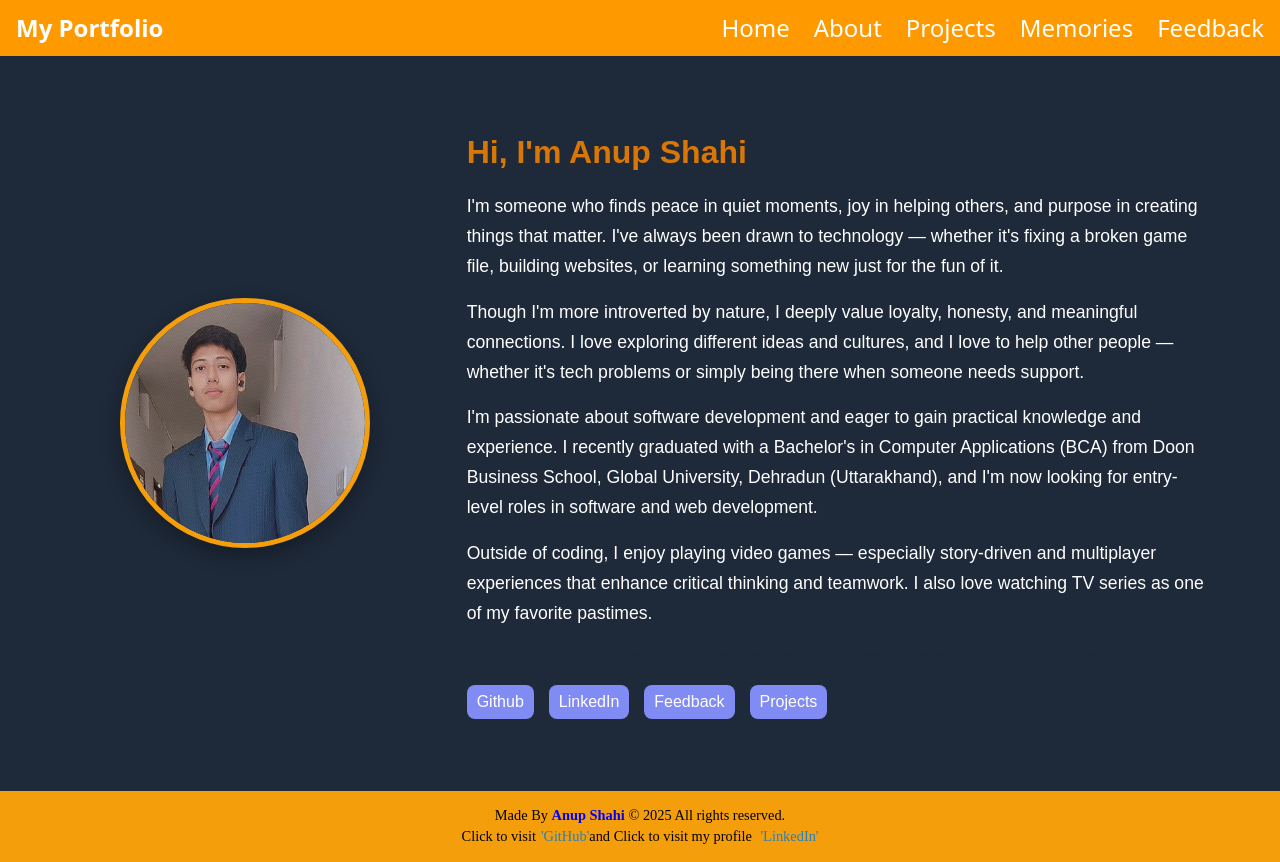
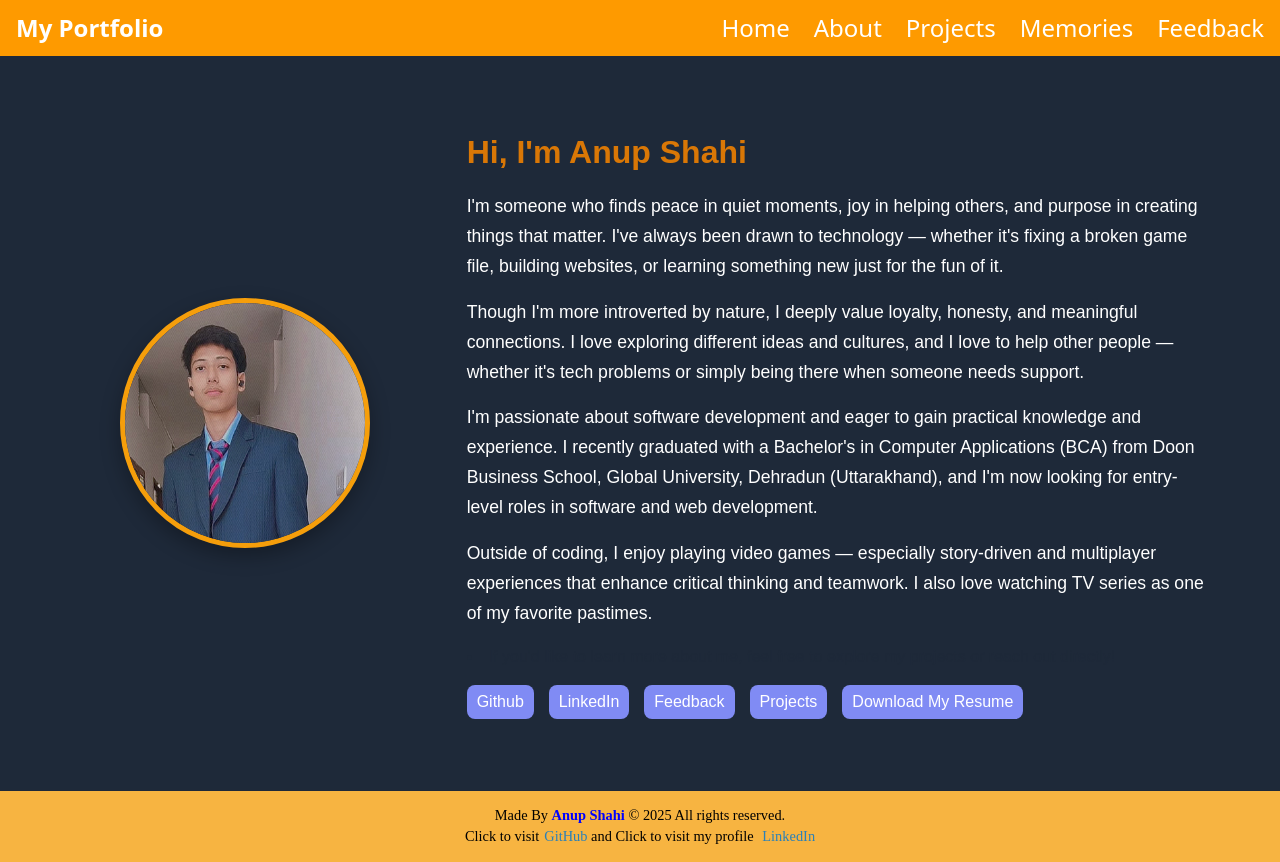
Before and after one commit to bhanu0221/My-Portfolio, a React (Vite) app: page / in a window 1280 px wide. Built offline with nearby package versions, Linux system fonts and the light colour scheme.

Commit message:
some samll changes

```diff
--- a/src/components/Footer.jsx
+++ b/src/components/Footer.jsx
@@ -9,13 +9,13 @@ function Footer() {
             width: "100%",
             fontSize: "0.90rem",
             color: "black",
-            backgroundColor: "#f59e0b",
+            backgroundColor: "#f59f0bc6",
         }}>
 
             <p>Made By <span style={{fontWeight:"bold", color:"blue"}}>Anup Shahi</span> © 2025 All rights reserved.</p>
             <p>Click to visit<a href=" https://github.com/bhanu0221" target="_blank" rel="noopener noreferrer"
-                style={{ color: "#2980b9", marginLeft: "5px" }}>'GitHub'</a>and Click to visit my profile <a href="https://www.linkedin.com/in/anup-shahi-50486530a" target="_blank" rel="noopener noreferrer"
-                style={{ color: "#2980b9", marginLeft: "5px" }}>'LinkedIn'</a></p>
+                style={{ color: "#2980b9", marginLeft: "5px" }}>GitHub </a>and Click to visit my profile <a href="https://www.linkedin.com/in/anup-shahi-50486530a" target="_blank" rel="noopener noreferrer"
+                style={{ color: "#2980b9", marginLeft: "5px" }}>LinkedIn </a></p>
         </footer>
     )
 }
--- a/src/components/Home.css
+++ b/src/components/Home.css
@@ -50,7 +50,7 @@
     flex-wrap: wrap;
 }
 
-.a {
+.button .a {
     background: #808bf4;
     color: white;
     padding: 5px 10px;
--- a/src/components/Home.jsx
+++ b/src/components/Home.jsx
@@ -3,6 +3,7 @@ import myphoto from '../assets/Anup.png';
 import './Home.css';
 import { Link } from 'react-router-dom';
 import { motion } from 'framer-motion';
+import pdf from '../../public/Anup resume.pdf';
 
 function Home() {
 
@@ -93,6 +94,9 @@ function Home() {
                         <Link to="https://www.linkedin.com/in/anup-shahi-50486530a/" className='a'>LinkedIn</Link>
                         <Link to="/feedback" className='a'>Feedback</Link>
                         <Link to="/projects" className='a'>Projects</Link>
+                        <a href={pdf} className='a' download="My_Resume.pdf" target="_blank" rel="noopener noreferrer">
+                        <button>Download My Resume</button>
+                        </a>
                     </div>
                 </div>
             </div>
```
Also changed, not shown: 1 other file (tests, documents, lock files or other folders).
